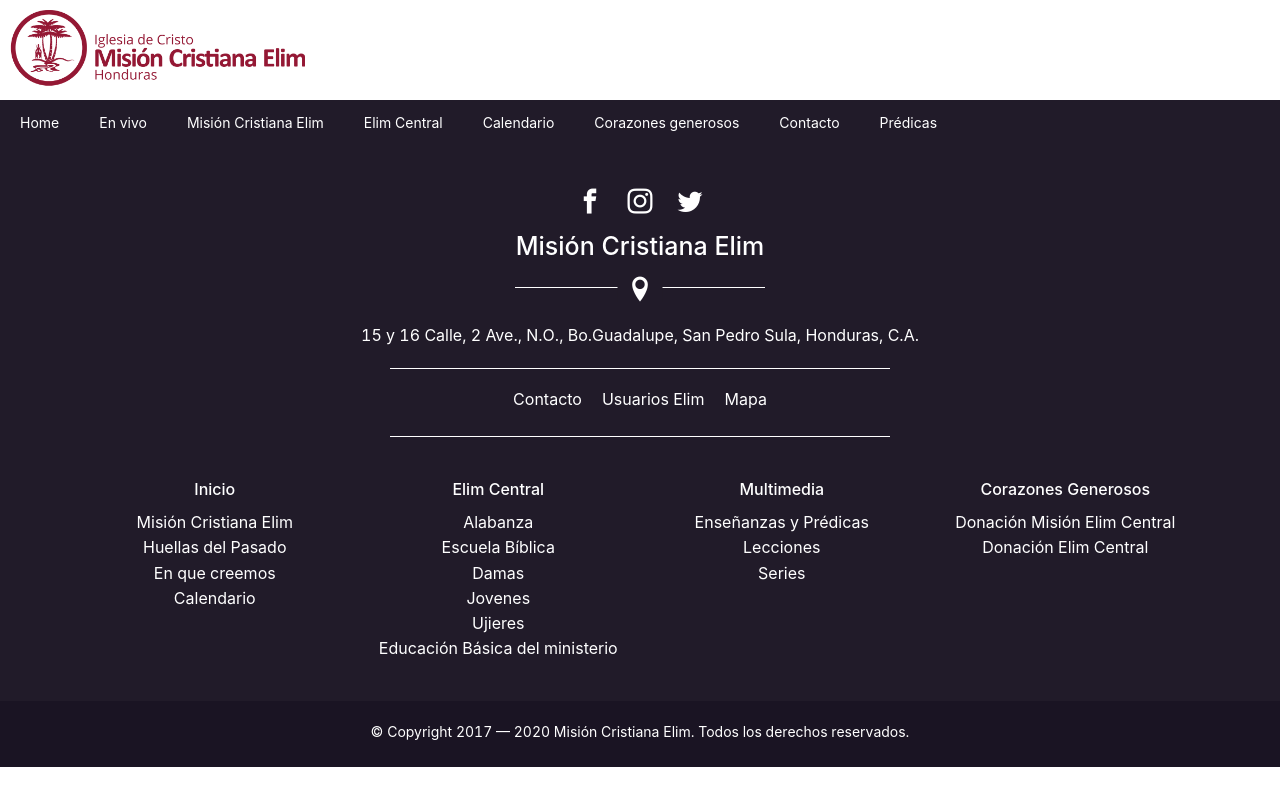
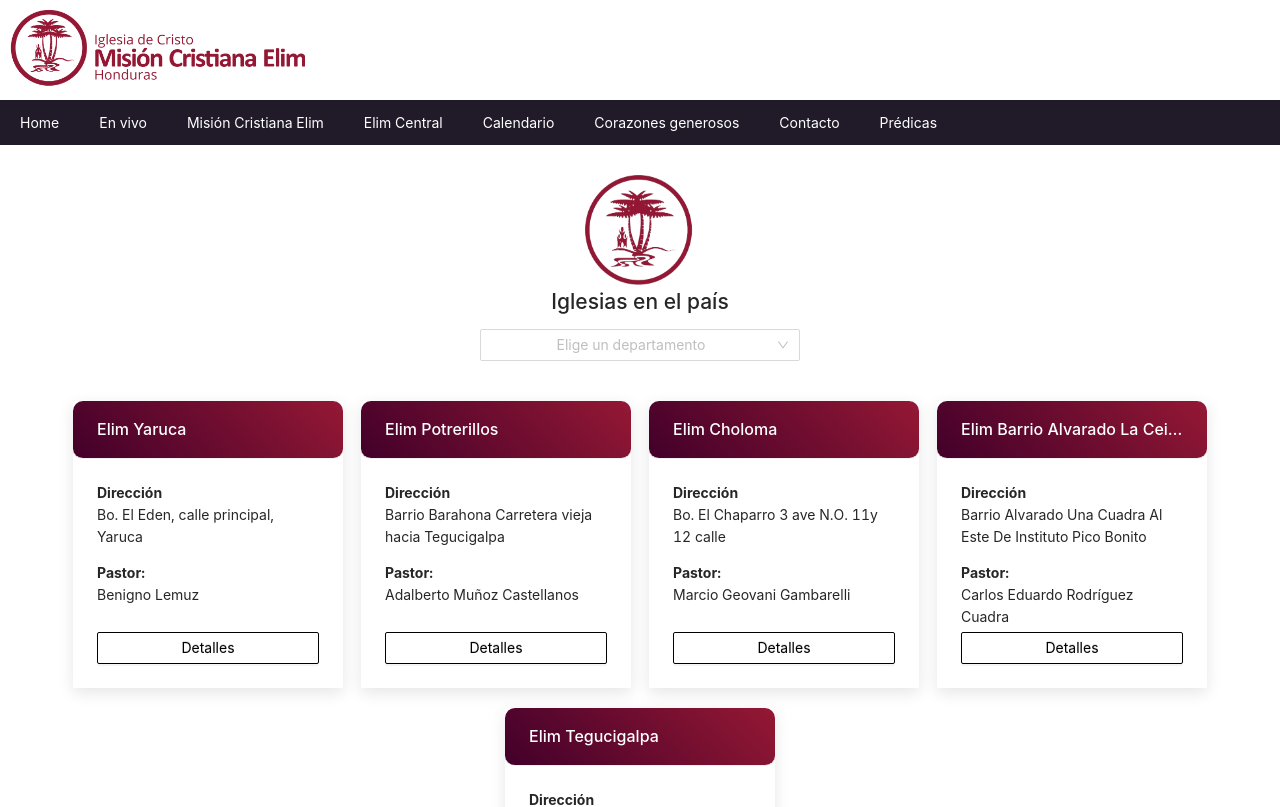
Before and after one commit to conaryHernandez/elim-website, a React (Create React App) app in the folder client/: page /iglesias in a window 1280 px wide. Shown: the top 807 px of the page. Built offline with nearby package versions, Linux system fonts and the light colour scheme.

Commit message:
Iglesias Container added

```diff
--- a/client/src/containers/App/components/Drawer/DrawerWrapper.js
+++ b/client/src/containers/App/components/Drawer/DrawerWrapper.js
@@ -33,7 +33,7 @@ export default function DrawerWrapper(props) {
         </div>
         <div className="drawer-item">
           <UsergroupAddOutlined />
-          <Link to="/mision-elim">Misión Cristiana Elim</Link>
+          <Link to="/mision-elim-honduras">Misión Cristiana Elim</Link>
         </div>
         <div className="drawer-item">
           <TeamOutlined />
--- a/client/src/containers/App/components/Header/Header.js
+++ b/client/src/containers/App/components/Header/Header.js
@@ -45,12 +45,14 @@ export default function Header() {
           <SubMenu
             title={
               <span className="submenu-title-wrapper">
-                <Link to="/mision-elim">Misión Cristiana Elim</Link>
+                <Link to="/mision-elim-honduras">Misión Cristiana Elim</Link>
               </span>
             }
           >
             <Menu.Item key="huellas">Huellas del pasado</Menu.Item>
-            <Menu.Item key="beliefs">En que creemos</Menu.Item>
+            <Menu.Item key="churches">
+              <Link to="/iglesias">Iglesias</Link>
+            </Menu.Item>
           </SubMenu>
 
           <SubMenu
--- a/client/src/containers/App/routes.js
+++ b/client/src/containers/App/routes.js
@@ -8,6 +8,8 @@ const General = lazy(() => import('../General/General'));
 const Multimedia = lazy(() => import('../Multimedia/Multimedia'));
 const Donations = lazy(() => import('../Donations/Donations'));
 const Live = lazy(() => import('../Live/Live'));
+const Mission = lazy(() => import('../Mission/Mission'));
+const Churches = lazy(() => import('../Mission/Churches'));
 
 const routes = [
   {
@@ -50,6 +52,16 @@ const routes = [
     path: '/elim-live',
     component: Live,
   },
+  {
+    exact: false,
+    path: '/mision-elim-honduras',
+    component: Mission,
+  },
+  {
+    exact: false,
+    path: '/iglesias',
+    component: Churches,
+  },
 ];
 
 export default routes;
--- a/client/src/containers/Contact/Contact.js
+++ b/client/src/containers/Contact/Contact.js
@@ -1,50 +1,10 @@
-import React, { useState } from 'react';
-import { Card, Col, Row, Select, Tooltip } from 'antd';
+import React from 'react';
+import { Card, Col, Row } from 'antd';
 import { PhoneOutlined, MailFilled, HomeFilled } from '@ant-design/icons';
-import ChurchCard from './components/ChurchCard';
-import logo from '../../assets/img/home/elim-logo-2.png';
 import styles from './Contact.module.scss';
-import { churches } from './churchesData';
-import { departaments } from './departamentsData';
 import { cdnPath } from '../../constants';
 
 const Contact = () => {
-  const { Option } = Select;
-  const [churchesData, setChurches] = useState(churches);
-  const [filteredChurches, setFilteredChurches] = useState(churchesData);
-
-  const onDepartamentChange = (value) => {
-    if (value === 'all') {
-      setFilteredChurches(churchesData);
-    } else {
-      const filtered = churchesData.filter((church) => {
-        return church.address.deptoCode === value;
-      });
-      setFilteredChurches(filtered);
-    }
-  };
-
-  const onBlur = () => {
-    console.log('blur');
-  };
-
-  const onFocus = () => {
-    console.log('focus');
-  };
-
-  const onSearch = (val) => {
-    console.log('search:', val);
-  };
-
-  const generateChurchesCardList = (data) => {
-    return data.map((church, index) => (
-      <ChurchCard key={index} churchData={church} />
-    ));
-  };
-  const generateDepartmentsList = (data) => {
-    return data.map((depto) => <Option key={depto.code}>{depto.name}</Option>);
-  };
-
   return (
     <div id={styles.Contact}>
       <div className={styles.mainBanner}>
@@ -108,32 +68,14 @@ const Contact = () => {
             </Col>
           </Row>
         </div>
-        <div className={styles.locationsWrapper}>
-          <img src={logo} className={styles.logo} alt="Logo" />
-          <h2>Iglesias en el país</h2>
 
-          <Select
-            showSearch
-            style={{ width: 320, marginBottom: '2rem', color: '#000' }}
-            placeholder="Elige un departamento"
-            optionFilterProp="children"
-            onChange={onDepartamentChange}
-            onFocus={onFocus}
-            onBlur={onBlur}
-            onSearch={onSearch}
-            filterOption={(input, option) =>
-              option.children.toLowerCase().indexOf(input.toLowerCase()) >= 0
-            }
-          >
-            <Option value="all">Todas</Option>
-            {generateDepartmentsList(departaments)}
-          </Select>
-        </div>
-        <div className={styles.churchesWrapper}>
-          <Row gutter={18} justify="center">
-            {generateChurchesCardList(filteredChurches)}
-          </Row>
-        </div>
+        <iframe
+          src="https://www.google.com/maps/d/u/0/embed?mid=14YYIILQwqJI5CaqkZTmxWNKB6NaG6sRN"
+          width="100%"
+          height="480"
+          frameBorder="0"
+          allowFullScreen
+        ></iframe>
       </div>
     </div>
   );
--- a/client/src/containers/Contact/Contact.module.scss
+++ b/client/src/containers/Contact/Contact.module.scss
@@ -1,5 +1,5 @@
-@import "../../styles/variables";
-@import "../../styles/mixins";
+@import '../../styles/variables';
+@import '../../styles/mixins';
 
 #Contact {
   background-color: unset;
@@ -34,41 +34,4 @@
       }
     }
   }
-  .locationsWrapper {
-    text-align: center;
-    .logo {
-      width: 11rem;
-      height: 11rem;
-      margin: 0 auto;
-      display: block;
-    }
-    h2 {
-      text-align: center;
-    }
-    .filterLabel {
-      display: inline-block;
-    }
-  }
-  .ChurchCard {
-    margin-bottom: 2rem;
-    box-shadow: 0 5px 16px 0 rgba(0, 0, 0, 0.1);
-  }
-  .churchesWrapper {
-    margin-top: 2rem;
-  }
-  .ChurchCardContent {
-    min-height: 15rem;
-  }
-  .seeMore {
-    margin: 0 auto;
-    background: none;
-    color: #000;
-    border: 1px solid #000;
-    width: 100%;
-    text-align: center;
-    &:hover {
-      border: 1px solid #941834;
-      color: #941834;
-    }
-  }
 }
--- /dev/null
+++ b/client/src/containers/Mission/Churches.js
@@ -0,0 +1,76 @@
+import React, { useState } from 'react';
+import { Row, Select } from 'antd';
+import styles from './Churches.module.scss';
+import logo from '../../assets/img/home/elim-logo-2.png';
+import { departaments } from '../Contact/departamentsData';
+import { churches } from '../Contact/churchesData';
+import ChurchCard from './components/ChurchCard';
+
+export default function Churches() {
+  const { Option } = Select;
+
+  const [churchesData, setChurches] = useState(churches);
+  const [filteredChurches, setFilteredChurches] = useState(churchesData);
+
+  const onDepartamentChange = (value) => {
+    if (value === 'all') {
+      setFilteredChurches(churchesData);
+    } else {
+      const filtered = churchesData.filter((church) => {
+        return church.address.deptoCode === value;
+      });
+      setFilteredChurches(filtered);
+    }
+  };
+
+  const onBlur = () => {
+    console.log('blur');
+  };
+
+  const onFocus = () => {
+    console.log('focus');
+  };
+
+  const onSearch = (val) => {
+    console.log('search:', val);
+  };
+
+  const generateChurchesCardList = (data) => {
+    return data.map((church, index) => (
+      <ChurchCard key={index} churchData={church} />
+    ));
+  };
+  const generateDepartmentsList = (data) => {
+    return data.map((depto) => <Option key={depto.code}>{depto.name}</Option>);
+  };
+  return (
+    <div id={styles.Churches} className="container">
+      <div className={styles.locationsWrapper}>
+        <img src={logo} className={styles.logo} alt="Logo" />
+        <h2>Iglesias en el país</h2>
+
+        <Select
+          showSearch
+          style={{ width: 320, marginBottom: '2rem', color: '#000' }}
+          placeholder="Elige un departamento"
+          optionFilterProp="children"
+          onChange={onDepartamentChange}
+          onFocus={onFocus}
+          onBlur={onBlur}
+          onSearch={onSearch}
+          filterOption={(input, option) =>
+            option.children.toLowerCase().indexOf(input.toLowerCase()) >= 0
+          }
+        >
+          <Option value="all">Todas</Option>
+          {generateDepartmentsList(departaments)}
+        </Select>
+      </div>
+      <div className={styles.churchesWrapper}>
+        <Row gutter={18} justify="center">
+          {generateChurchesCardList(filteredChurches)}
+        </Row>
+      </div>
+    </div>
+  );
+}
--- /dev/null
+++ b/client/src/containers/Mission/Churches.module.scss
@@ -0,0 +1,41 @@
+#Churches {
+  padding-top: 3rem;
+  padding-bottom: 5rem;
+  .locationsWrapper {
+    text-align: center;
+    .logo {
+      width: 11rem;
+      height: 11rem;
+      margin: 0 auto;
+      display: block;
+    }
+    h2 {
+      text-align: center;
+    }
+    .filterLabel {
+      display: inline-block;
+    }
+  }
+  .ChurchCard {
+    margin-bottom: 2rem;
+    box-shadow: 0 5px 16px 0 rgba(0, 0, 0, 0.1);
+  }
+  .churchesWrapper {
+    margin-top: 2rem;
+  }
+  .ChurchCardContent {
+    min-height: 15rem;
+  }
+  .seeMore {
+    margin: 0 auto;
+    background: none;
+    color: #000;
+    border: 1px solid #000;
+    width: 100%;
+    text-align: center;
+    &:hover {
+      border: 1px solid #941834;
+      color: #941834;
+    }
+  }
+}
--- /dev/null
+++ b/client/src/containers/Mission/Mission.js
@@ -0,0 +1,11 @@
+import React from 'react';
+import { Link } from 'react-router-dom';
+
+export default function Mission() {
+  return (
+    <div className="container">
+      <h1>Mision Cristiana Elim</h1>
+      <Link to="/iglesias">Ver iglesias</Link>
+    </div>
+  );
+}
--- a/client/src/styles/_header.scss
+++ b/client/src/styles/_header.scss
@@ -58,3 +58,7 @@
 .ant-menu:not(.ant-menu-horizontal) .ant-menu-item-selected {
   background-color: unset;
 }
+
+.ant-menu-item > a:hover {
+  color: $status-color;
+}
```
Also changed, not shown: client/src/containers/Live/Live.js (+0 -10 lines), client/src/containers/Mission/components/ChurchCard.js (renamed from client/src/containers/Contact/components/ChurchCard.js, +7 -7 lines).
